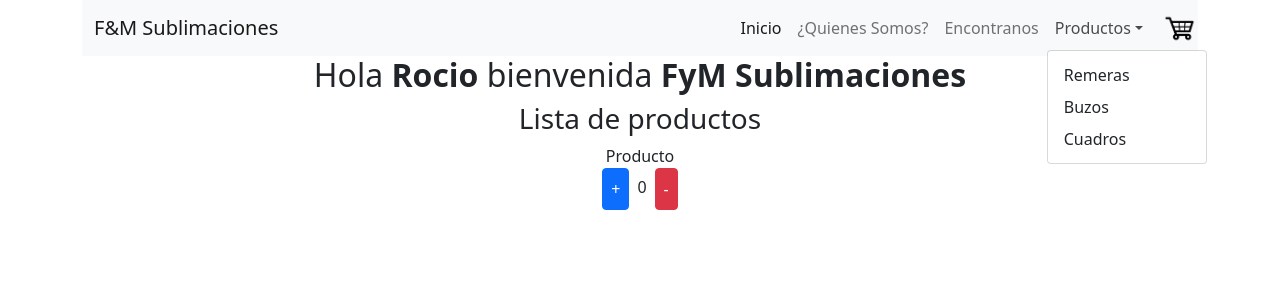
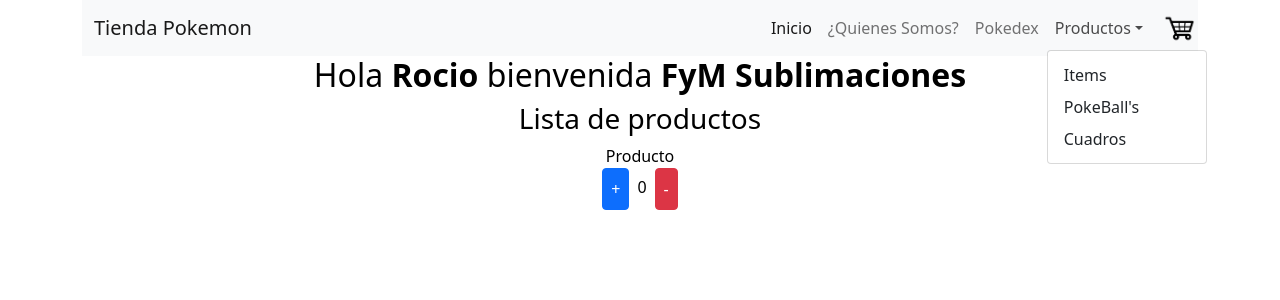
Before and after one commit to AgustinZarate/Proyecto-React-CoderHouse, a React (Create React App) app: page / in a window 1280 px wide. Both pictures are taken after a click on the button "Productos". Shown: the top 300 px of the page. Built offline with nearby package versions, Linux system fonts and the light colour scheme.

Commit message:
Mejor distribucion de components y containers

```diff
--- a/src/App.css
+++ b/src/App.css
@@ -5,4 +5,6 @@
 
 .container {
   max-width: 842px;
+  background-color: white;
+  color: black;
 }
--- a/src/App.jsx
+++ b/src/App.jsx
@@ -1,6 +1,6 @@
 import './App.css';
 import NavBar from './components/navBar/NavBar';
-import ItemListContainer from './components/navBar/ItemListContainer';
+import ItemListContainer from './container/ItemListContainer';
 import "bootstrap/dist/css/bootstrap.css";
 import "bootstrap/dist/js/bootstrap.bundle.min.js"
 
@@ -8,11 +8,10 @@
   const tutora = "Rocio"
   const card = "Producto"
   return (
-    <div className="container">
+    <div className="container darkmode">
           <NavBar />
           <ItemListContainer tutora={tutora} card={card}/>
     </div>
-
 
   );
 }
--- a/src/components/navBar/Item.jsx
+++ b/src/components/Item.jsx
@@ -1,5 +1,5 @@
 import React from 'react'
-import ItemCounter from '../ItemCounter'
+import ItemCounter from './ItemCounter'
 
 const Item = ({card}) => {
   return (
--- a/src/components/navBar/ItemList.jsx
+++ b/src/components/ItemList.jsx
@@ -11,4 +11,5 @@
   )
 }
 
+
 export default ItemList
--- a/src/components/navBar/NavBar.jsx
+++ b/src/components/navBar/NavBar.jsx
@@ -2,6 +2,7 @@
 import CartWidget from './cartWidget/CartWidget';
 import './NavBar.css';
 const NavBar = () => {
+
 return (
 <div>
     <header>
@@ -9,7 +10,7 @@
             <div className='container-fluid'>
 
                 <a className='navbar-brand' href='#'>
-                    F&M Sublimaciones
+                    Tienda Pokemon
                 </a>
 
                 <button className='navbar-toggler' type='button' data-bs-toggle='collapse'
@@ -26,7 +27,7 @@
                             <a className='nav-link' href='#'>¿Quienes Somos?</a>
                         </li>
                         <li className='nav-item'>
-                            <a className='nav-link' href='#'>Encontranos</a>
+                            <a className='nav-link' href='#'>Pokedex</a>
                         </li>
                         <li className='nav-item dropdown'>
                             <a className='nav-link dropdown-toggle' href='#' id='navbarDropdownMenuLink' role='button'
@@ -34,8 +35,8 @@
                                 Productos
                             </a>
                             <ul className='dropdown-menu' aria-labelledby='navbarDropdownMenuLink'>
-                                <li><a className='dropdown-item' href='#'>Remeras</a></li>
-                                <li><a className='dropdown-item' href='#'>Buzos</a></li>
+                                <li><a className='dropdown-item' href='#'>Items</a></li>
+                                <li><a className='dropdown-item' href='#'>PokeBall's</a></li>
                                 <li><a className='dropdown-item' href='#'>Cuadros</a></li>
                             </ul>
                         </li>
@@ -46,6 +47,7 @@
                 </div>
             </div>
             <CartWidget />
+
         </nav>
     </header>
 </div>
--- a/src/components/navBar/ItemListContainer.jsx
+++ b/src/container/ItemListContainer.jsx
@@ -1,5 +1,5 @@
 import React from 'react'
-import ItemList from './ItemList'
+import ItemList from '../components/ItemList'
 
 const ItemListContainer = ({tutora, card}) => {
   return (
```
Also changed, not shown: public/index.html (line endings or trailing spaces), 1 other file (tests, documents, lock files or other folders).
